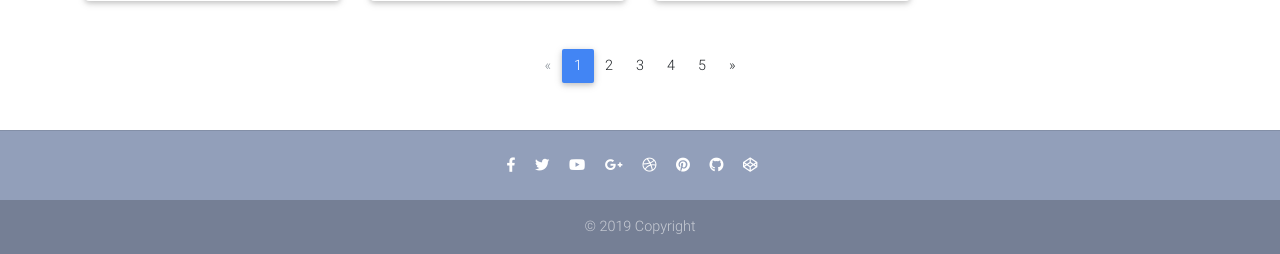
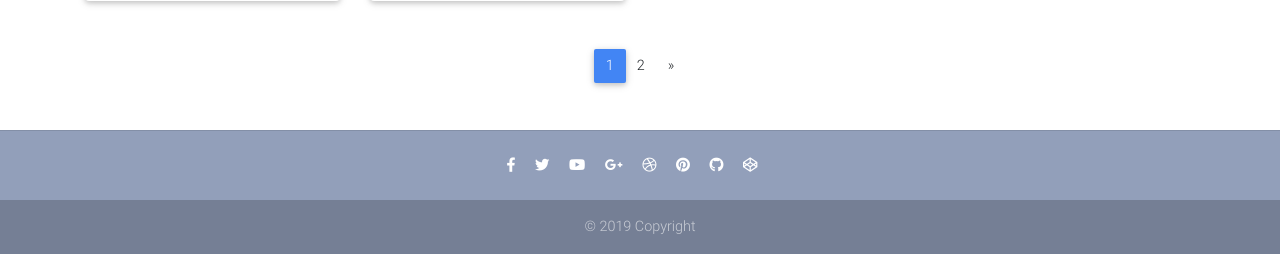
Before and after one commit to omar00070/django-ecommerce, a Django app: page / in a window 1280 px wide. Shown: the part 935-1189 px from the top of the page. Run offline with Django 3.2, Linux system fonts and the light colour scheme; data comes from the database, SQL or seed files in the repository; both versions use the stored data as it was after the commit; some libraries are stand-ins or nearby versions.

Commit message:
finished all the pagination problems and fixed the home page

```diff
--- a/ecommerce/core/templates/base.html
+++ b/ecommerce/core/templates/base.html
@@ -81,7 +81,7 @@
           </li>
           {% if request.user.is_authenticated %}
            <li class="nav-item">
-            <a class="nav-link waves-effect" href="{% url 'core:home' %}" target="_blank">Checkout</a>  <!--need to chenge the url-->
+            <a class="nav-link waves-effect" href="{% url 'core:home' %}">Checkout</a>  <!--need to chenge the url-->
           </li>
           {% endif %}
         </ul>
@@ -122,11 +122,13 @@
   <!-- Navbar -->
   {% if messages %}
   {% for message in messages %}
-  <div class="mt-5 pt-4 alert alert-{{message.tags}} alert-dismissible fade show" role="alert">
+  <div class="mt-2 pt-3">
+  <div class="mt-5 alert alert-{{message.tags}} alert-dismissible fade show" role="alert">
   {{message}}
-  <button type="button" class="close mt-2" data-dismiss="alert" aria-label="Close">
+  <button type="button" class="close" data-dismiss="alert" aria-label="Close">
     <span aria-hidden="true">&times;</span>
   </button>
+  </div>
   </div>
   {% endfor %}
   {% endif %}
--- a/ecommerce/core/templates/home.html
+++ b/ecommerce/core/templates/home.html
@@ -252,43 +252,51 @@
       <!--Section: Products v.3-->
 
       <!--Pagination-->
+      {% if is_paginated %}
+
+
       <nav class="d-flex justify-content-center wow fadeIn">
         <ul class="pagination pg-blue">
 
           <!--Arrow left-->
-          <li class="page-item disabled">
-            <a class="page-link" href="#" aria-label="Previous">
+          {% if page_obj.has_previous %}
+          <li class="page-item">
+            <a class="page-link" href="?page={{page_obj.previous_page_number}}" aria-label="Previous">
               <span aria-hidden="true">&laquo;</span>
               <span class="sr-only">Previous</span>
             </a>
           </li>
+          {% endif %}
 
+          {% for num in page_obj.paginator.page_range %}
+            {% if page_obj.number == num %}
             <li class="page-item active">
-            <a class="page-link" href="#">1
+              <a class="page-link" href="?page={{num}}">{{num}}
                 <span class="sr-only">(current)</span>
               </a>
             </li>
+            {% elif num > page_obj.number|add:'-3' %}
             <li class="page-item">
-            <a class="page-link" href="#">2</a>
+              <a class="page-link" href="?page={{num}}">{{num}}</a>
             </li>
+            {% elif num < page_obj.number|add:'3' %}
             <li class="page-item">
-            <a class="page-link" href="#">3</a>
+              <a class="page-link" href="?page={{num}}">{{num}}</a>
             </li>
+            {% endif %}
+          {% endfor %}
+          {% if page_obj.has_next %}
           <li class="page-item">
-            <a class="page-link" href="#">4</a>
-          </li>
-          <li class="page-item">
-            <a class="page-link" href="#">5</a>
-          </li>
-
-          <li class="page-item">
-            <a class="page-link" href="#" aria-label="Next">
+            <a class="page-link" href="?page={{page_obj.next_page_number}}" aria-label="Next">
               <span aria-hidden="true">&raquo;</span>
               <span class="sr-only">Next</span>
             </a>
           </li>
+          {% endif %}
+
         </ul>
       </nav>
+      {% endif %}
       <!--Pagination-->
 
     </div>
--- a/ecommerce/core/views.py
+++ b/ecommerce/core/views.py
@@ -15,7 +15,7 @@ def pruducts(request):
 class HomeView(ListView):
 	model = Item
 	template_name = 'home.html'
-
+	paginate_by = 2
 
 
 class ProductDetail(DetailView):
```
Also changed, not shown: ecommerce/core/templates/account/logout.html (+14 -3 lines), ecommerce/core/templates/account/signup.html (+16 -3 lines), ecommerce/db.sqlite3. Lines whose indentation alone changed are shown as unchanged.
